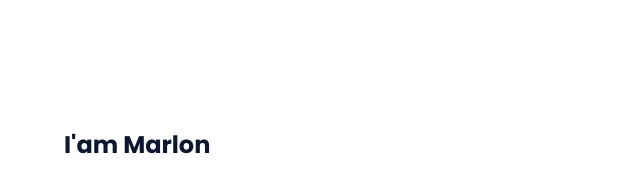
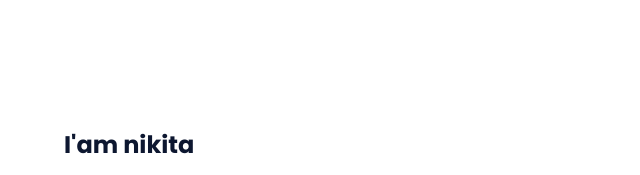
Before and after one commit to Nikita19787/portfolio, a plain HTML site: page index.html in a window 1280 px wide. Shown: the part 897-1072 px from the top of the page, 576-1216 px from the left. Drawn offline with nearby package versions, Linux system fonts and the light colour scheme.

Commit message:
Update index.html

```diff
--- a/index.html
+++ b/index.html
@@ -73,7 +73,7 @@
                     </div>
 
                     <div>
-                        <h2 class="about__subtitle">I'am Marlon</h2>
+                        <h2 class="about__subtitle">I'am nikita</h2>
                         <p class="about__text">Lorem, ipsum dolor sit amet consectetur adipisicing elit. Voluptate cum expedita quo culpa tempora, assumenda, quis fugiat ut voluptates soluta, aut earum nemo recusandae cumque perferendis! Recusandae alias accusamus atque.</p>
                     </div>
                 </div>
```
